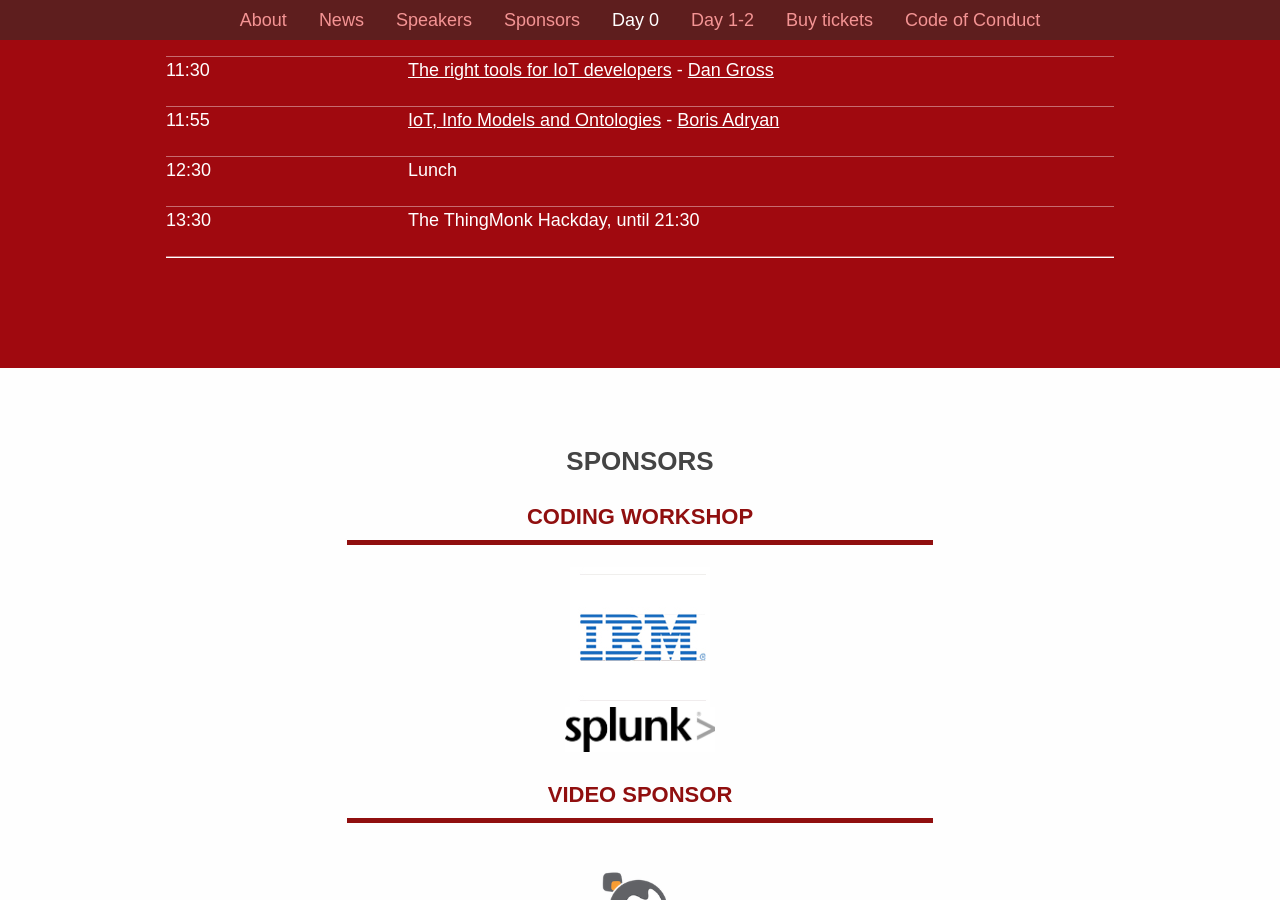
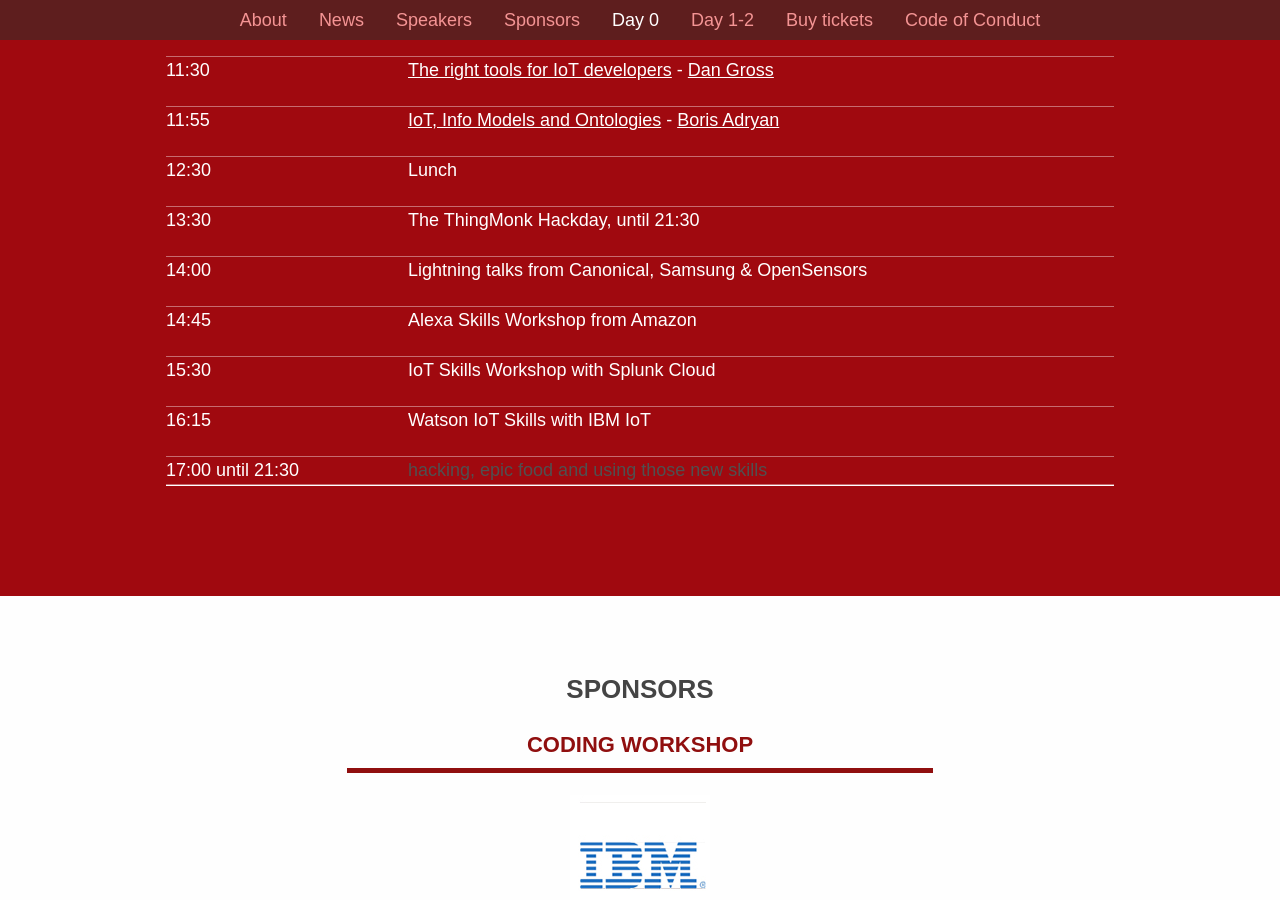
Before and after one commit to thingmonk/thingmonk.github.io, a Jekyll site: the page built from index.html, in a window 1280 px wide and 900 px high, scrolled down 5406 px. Built offline with Jekyll 4.4.1, drawn with Linux system fonts in a browser that asks for light colours.

Commit message:
Hackday agenda

```diff
--- a/index.html
+++ b/index.html
@@ -143,6 +143,26 @@
                 <li class="c-sessions__single">
                   <time>13:30</time>
                   <div class="session-description"><p>The ThingMonk Hackday, until 21:30</p></div>
+                </li>
+                <li class="c-sessions__single">
+                  <time>14:00</time>
+                  <div class="session-description"><p>Lightning talks from Canonical, Samsung &amp; OpenSensors</p></div>
+                </li>
+                <li class="c-sessions__single">
+                  <time>14:45</time>
+                  <div class="session-description"><p>Alexa Skills Workshop from Amazon</p></div>
+                </li>
+                <li class="c-sessions__single">
+                  <time>15:30</time>
+                  <div class="session-description"><p>IoT Skills Workshop with Splunk Cloud</p></div>
+                </li>
+                <li class="c-sessions__single">
+                  <time>16:15</time>
+                  <div class="session-description"><p>Watson IoT Skills with IBM IoT </p></div>
+                </li>
+                <li class="c-sessions__single">
+                  <time>17:00 until 21:30</time>
+                  <div class="session-description">hacking, epic food and using those new skills</div>
                 </li>
               </ol>
             </div><!--item-->
```
